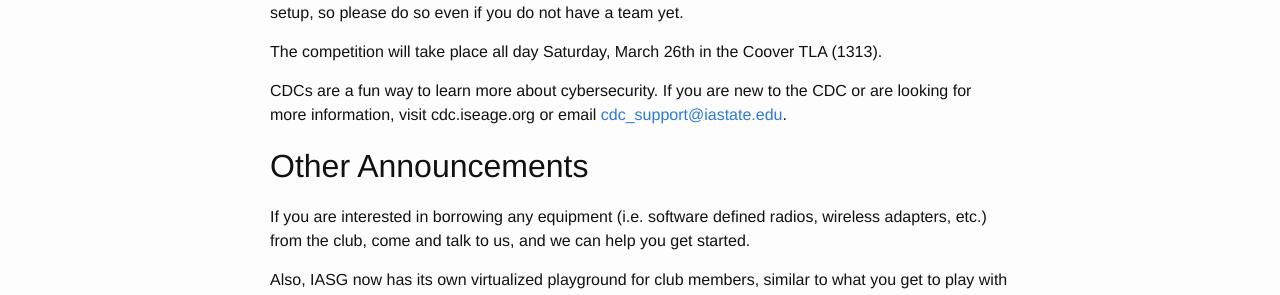
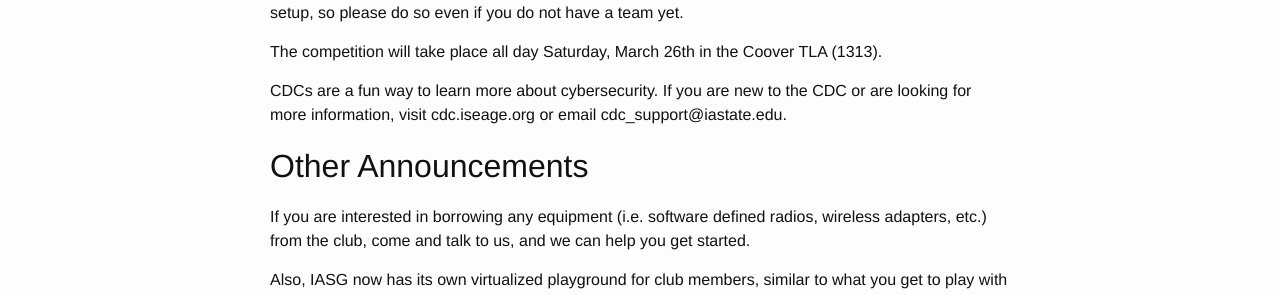
Before and after one commit to IASG/iasg.github.io, a Jekyll site: the page built from _posts/2016-02-23-meeting.markdown, in a window 1280 px wide. Shown: the part 693-988 px from the top of the page. Built offline with Jekyll 4.4.1, drawn with Linux system fonts in a browser that asks for light colours; part of the change alters nothing that is shown.

```diff
--- a/_posts/2016-02-23-meeting.markdown
+++ b/_posts/2016-02-23-meeting.markdown
@@ -21,7 +21,7 @@ It's that time of year already! Signup for the Spring 2016 ISU CDC has officiall
 
 The competition will take place all day Saturday, March 26th in the Coover TLA (1313).
 
-CDCs are a fun way to learn more about cybersecurity. If you are new to the CDC or are looking for more information, visit cdc.iseage.org or email <cdc_support@iastate.edu>.
+CDCs are a fun way to learn more about cybersecurity. If you are new to the CDC or are looking for more information, visit cdc.iseage.org or email cdc_support@iastate.edu.
 
 Other Announcements
 -------------------
```
